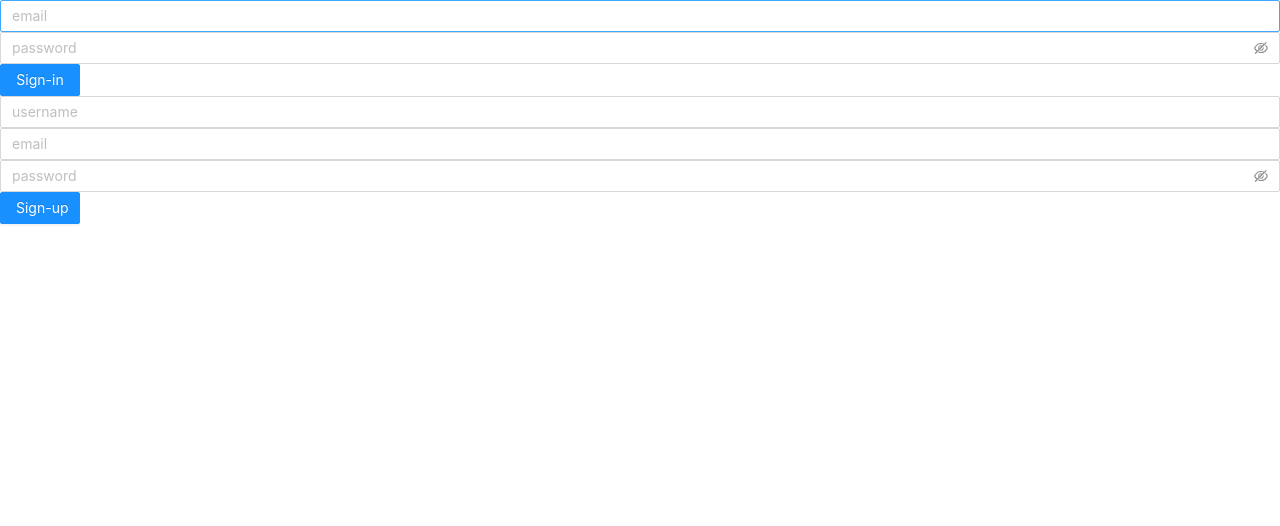
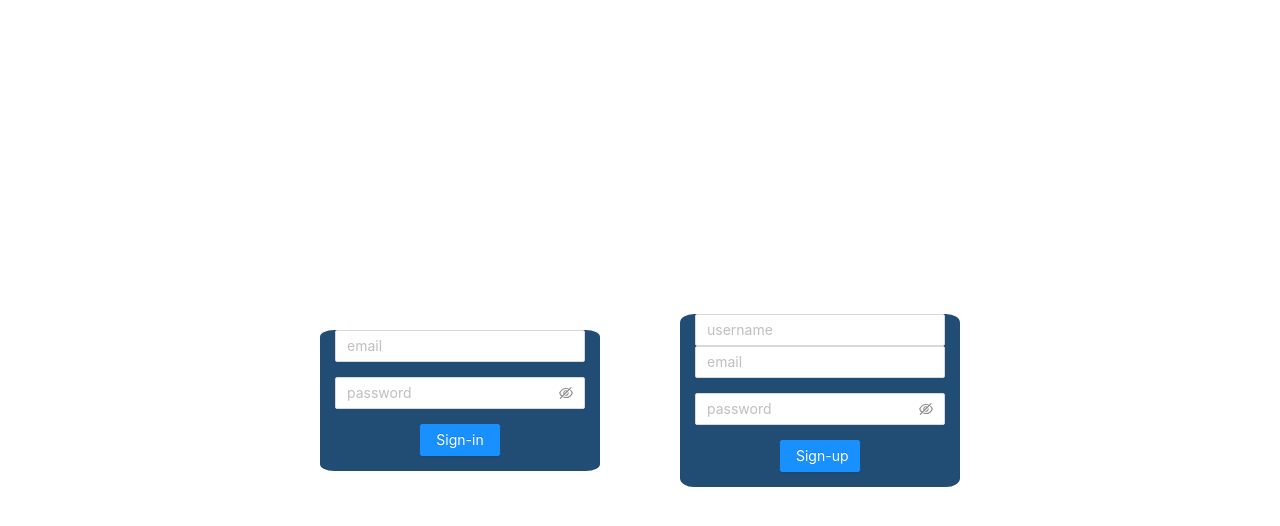
Before and after one commit to vonlad/agora, a React (Create React App) app in the folder reactapp/: page /inscription in a window 1280 px wide. Shown: the top 526 px of the page. Built offline with nearby package versions, Linux system fonts and the light colour scheme.

Commit message:
finalisation token

```diff
--- a/reactapp/src/App.css
+++ b/reactapp/src/App.css
@@ -1,5 +1,61 @@
 @import '~antd/dist/antd.css';
 
-.site-layout-background {
-    background: #fff;
-  }
+
+
+h4 {
+  color: white;
+  font-weight: bold
+}
+
+.Login-page{
+    display: flex;
+    flex-direction: row;
+    align-items: center;
+    justify-content: center;
+    height:100vh;
+
+    background-position: center;
+    background-repeat: no-repeat;
+    background-size: cover;
+
+
+    }
+
+.Login-input{
+  margin: 15px;
+  width: 400px;
+}
+
+.Sign {
+    display: flex;
+    flex-direction: column;
+    align-items: center;
+    justify-content: center;
+    padding-bottom: 15px;
+    border-radius: 5%;
+    border-color: white;
+    background-color: #214C74;
+    margin: 40px;
+}
+
+.Sign .Login-input{
+  width: 250px;
+}
+
+
+
+.Banner {
+  height: 80px;
+
+  background-position: center;
+  background-repeat: no-repeat;
+  background-size: cover;
+  opacity: 0.8;
+}
+
+.Card{
+  display: flex;
+  flex-wrap: wrap;
+  justify-content: center;
+
+}
--- a/reactapp/src/inscription.js
+++ b/reactapp/src/inscription.js
@@ -78,7 +78,7 @@ console.log(body)
 
             {tabErrorsSignin}
 
-            <Button onClick={() => handleSubmitSignin()}  style={{width:'80px'}} type="primary">Sign-in</Button>
+            <Button onClick={() => handleSubmitSignin()}   type="primary" style={{width:'80px'}}>Sign-in</Button>
 
           </div>
 
@@ -94,7 +94,7 @@ console.log(body)
 
             {tabErrorsSignup}
 
-            <Button onClick={() => handleSubmitSignup()} style={{width:'80px'}} type="primary">Sign-up</Button>
+            <Button onClick={() => handleSubmitSignup()} style={{width:'80px'}} type="primary" style={{width:'80px'}}>Sign-up</Button>
 
           </div>
 
```
